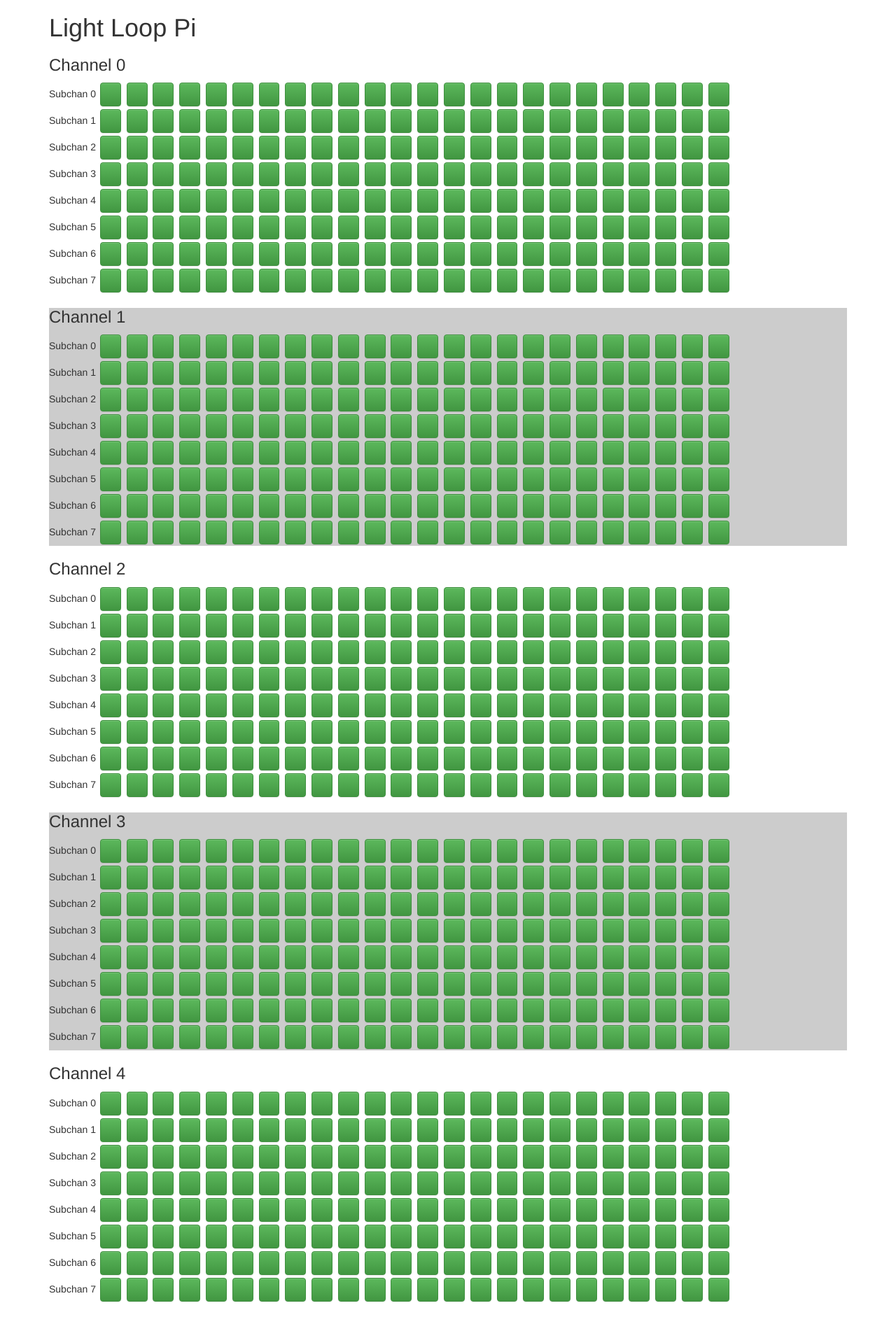
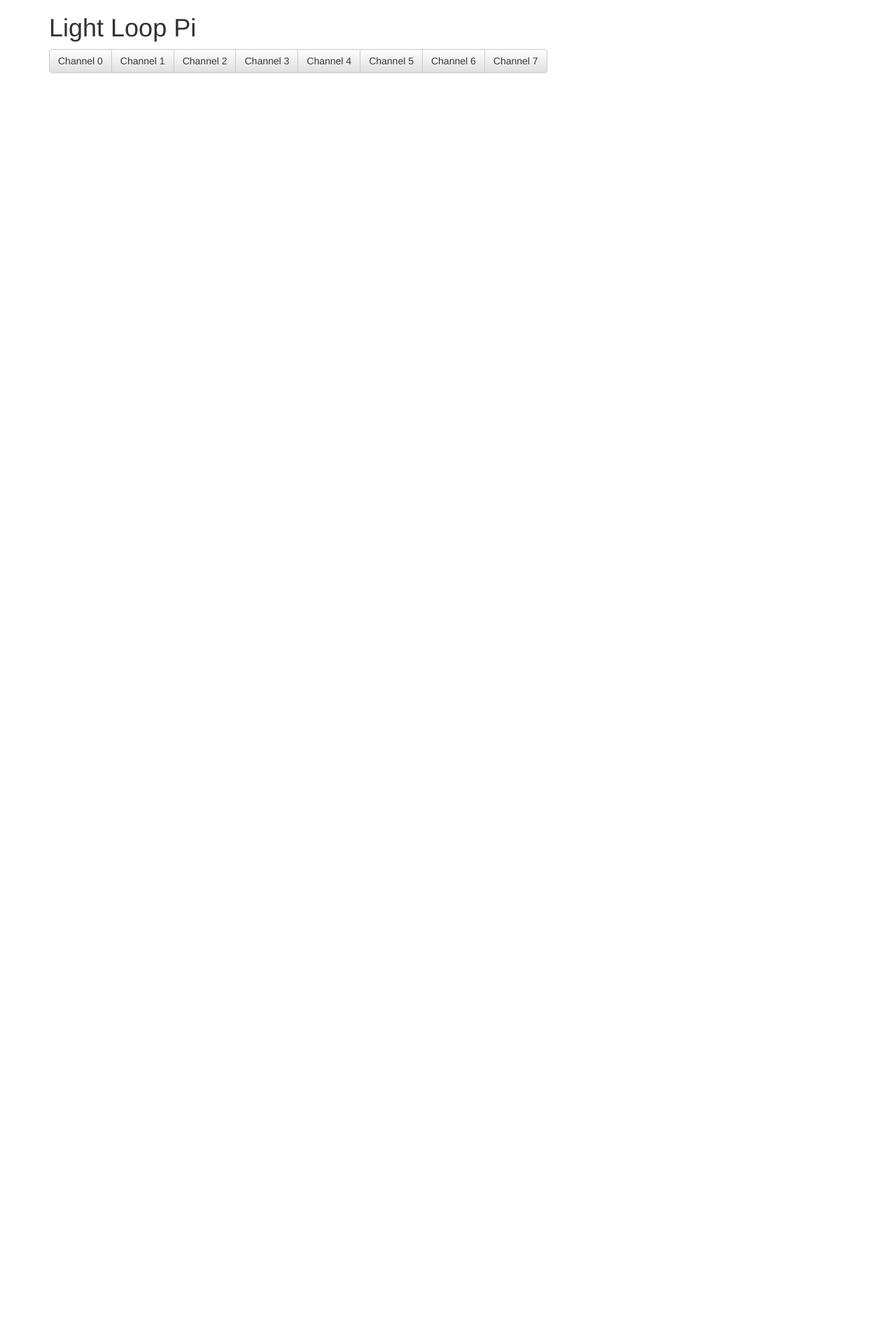
Before and after one commit to yuvadm/light-loop-pi, a Flask app: page / in a window 1280 px wide. Shown: the top 1882 px of the page at 70% size. After the commit the page ends 105 px from the top, so only its background shows below. Run offline with Flask 2, Linux system fonts and the light colour scheme; some libraries are stand-ins or nearby versions.

Commit message:
Show one channel each time

```diff
--- a/static/css/main.css
+++ b/static/css/main.css
@@ -1,6 +1,7 @@
-.light-channel:nth-child(2n) {
-    background-color: #ccc;
+.light-channel {
+    display: none;
 }
+
 .light-cell-btn {
     margin: 2px;
 }
--- a/templates/home.html
+++ b/templates/home.html
@@ -33,6 +33,13 @@
             _.each(_.range(CHANNELS), function(i) {
                 var row = $(_.template($('#light-row-template').text(), {i: i, subchannels: SUB_CHANNELS, cells: LOOP_LENGTH}));
                 $('#light-container').append(row);
+                $('#channel-btns').append($('<button type="button" class="btn btn-default channel-btn" data-channel="' + i + '">Channel ' + i + '</button>'));
+            });
+
+            $('.channel-btn').click(function() {
+                var chan = $(this).attr('data-channel');
+                $('.light-channel').hide();
+                $('.light-channel[data-light-channel=' + chan +']').show();
             });
         });
         </script>
@@ -40,8 +47,11 @@
     <body>
         <div class="container">
             <h1>Light Loop Pi</h1>
+            <div id="channel-btns" class="btn-group"></div>
+
             <div id="light-container"></div>
         </div>
+
         <script type="text/template" class="template" id="light-row-template">
             <div class="light-channel" data-light-channel="<%= i %>">
                 <h3>Channel <%= i %></h3>
```
